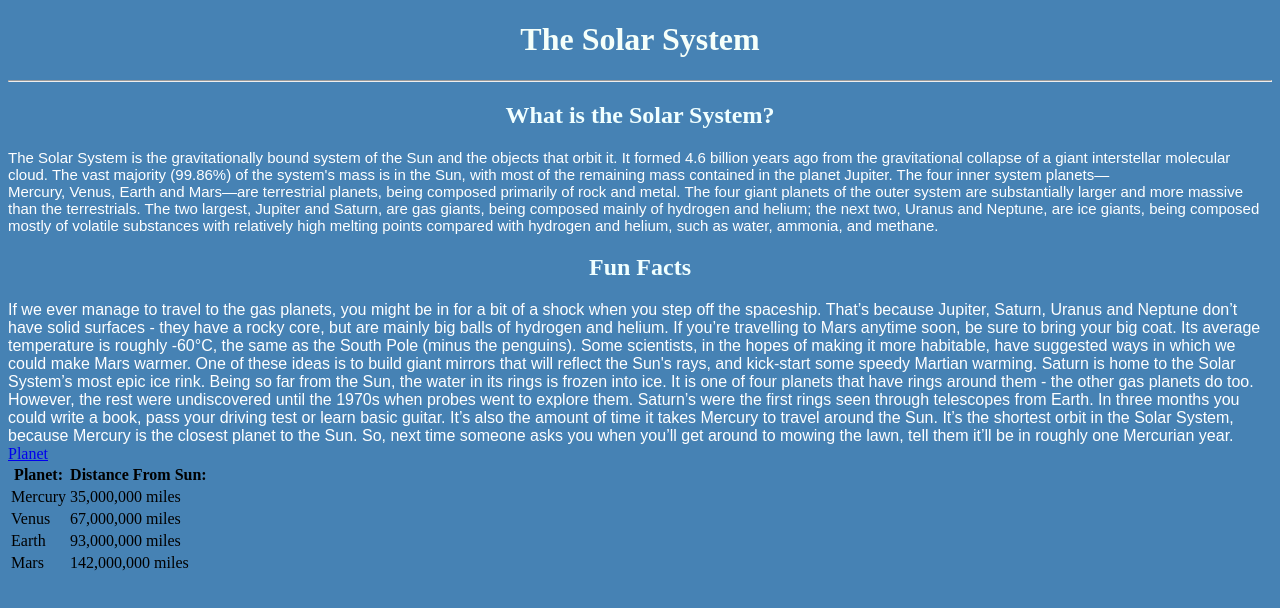
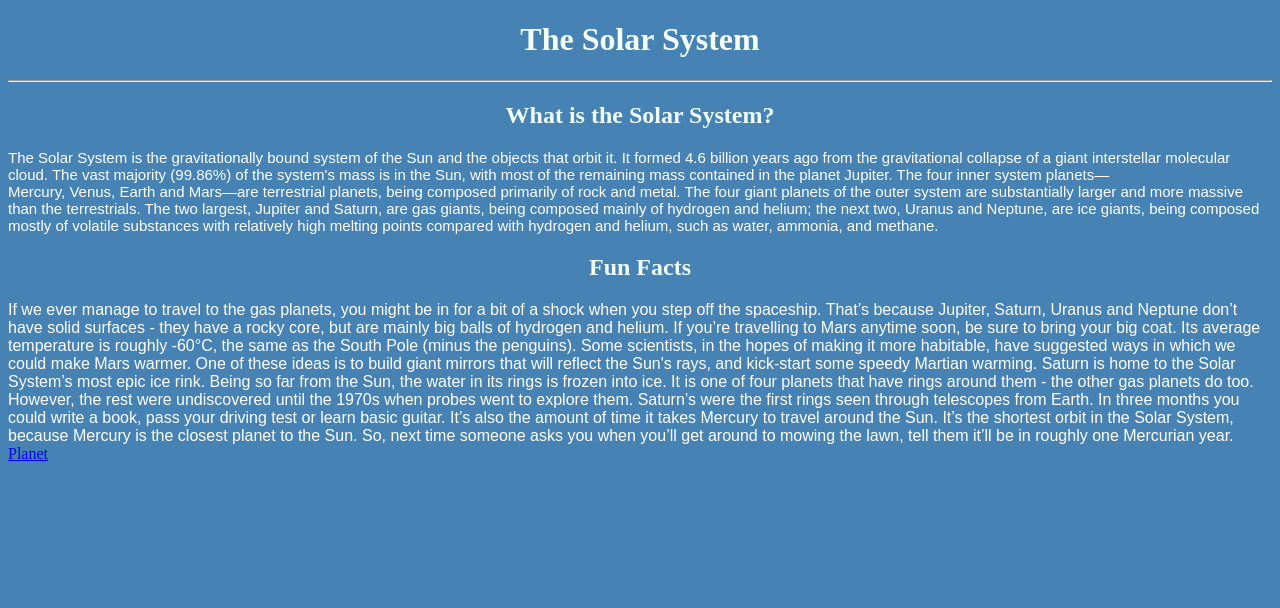
Before and after one commit to Afunstudent174/Final-Project.github.io, a plain HTML site: page index.html in a window 1280 px wide. Drawn offline with Linux system fonts and the light colour scheme.

Commit message:
Update index.html

```diff
--- a/index.html
+++ b/index.html
@@ -37,10 +37,4 @@ Saturn is home to the Solar System’s most epic ice rink. Being so far from the
 
  </section>
  <a href = "planets.html"> Planet </a>
- <table>
-  <tr> <th> Planet: </th> <th> Distance From Sun: </th> </tr>
-  <tr> <td> Mercury </td> <td> 35,000,000 miles </td> </tr>
-  <tr> <td> Venus </td> <td> 67,000,000 miles </td> </tr>
-  <tr> <td> Earth </td> <td> 93,000,000 miles </td> </tr>
-  <tr> <td> Mars </td> <td> 142,000,000 miles </td> </tr>
 </body>
```
